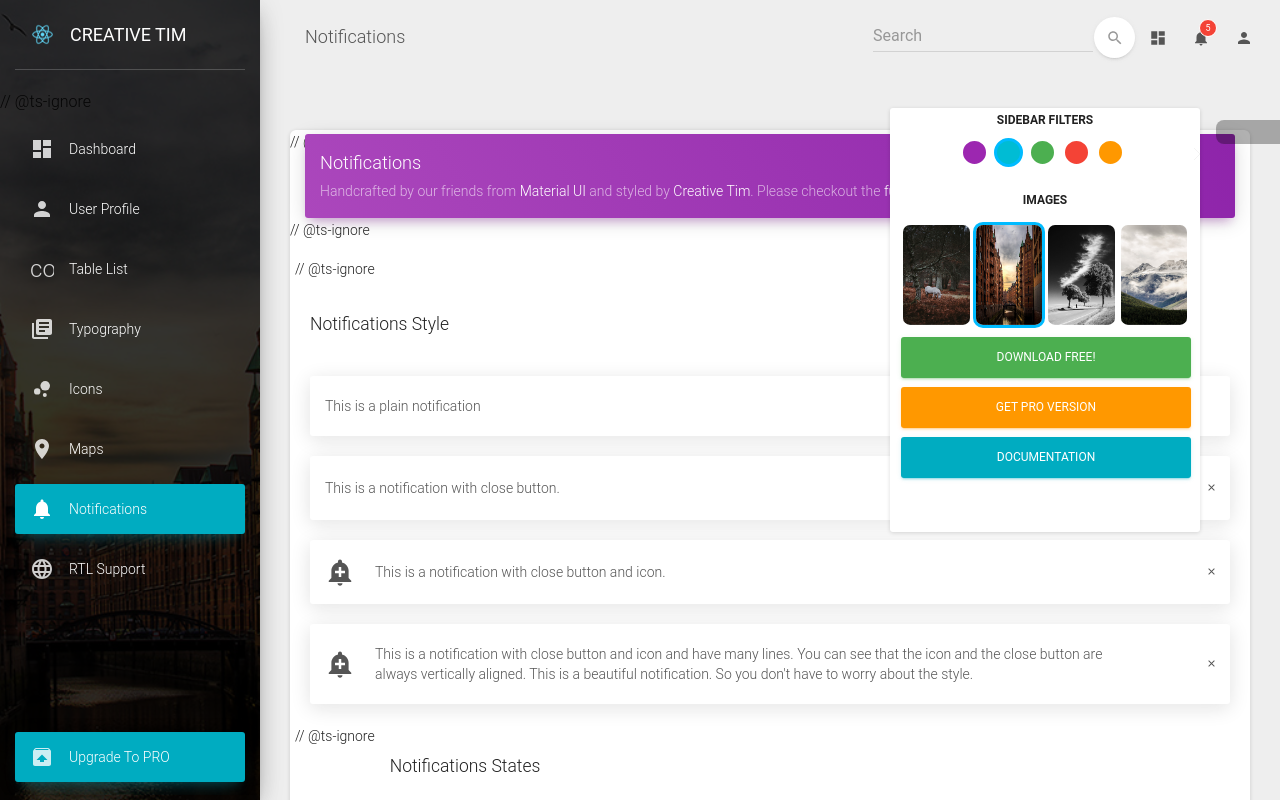
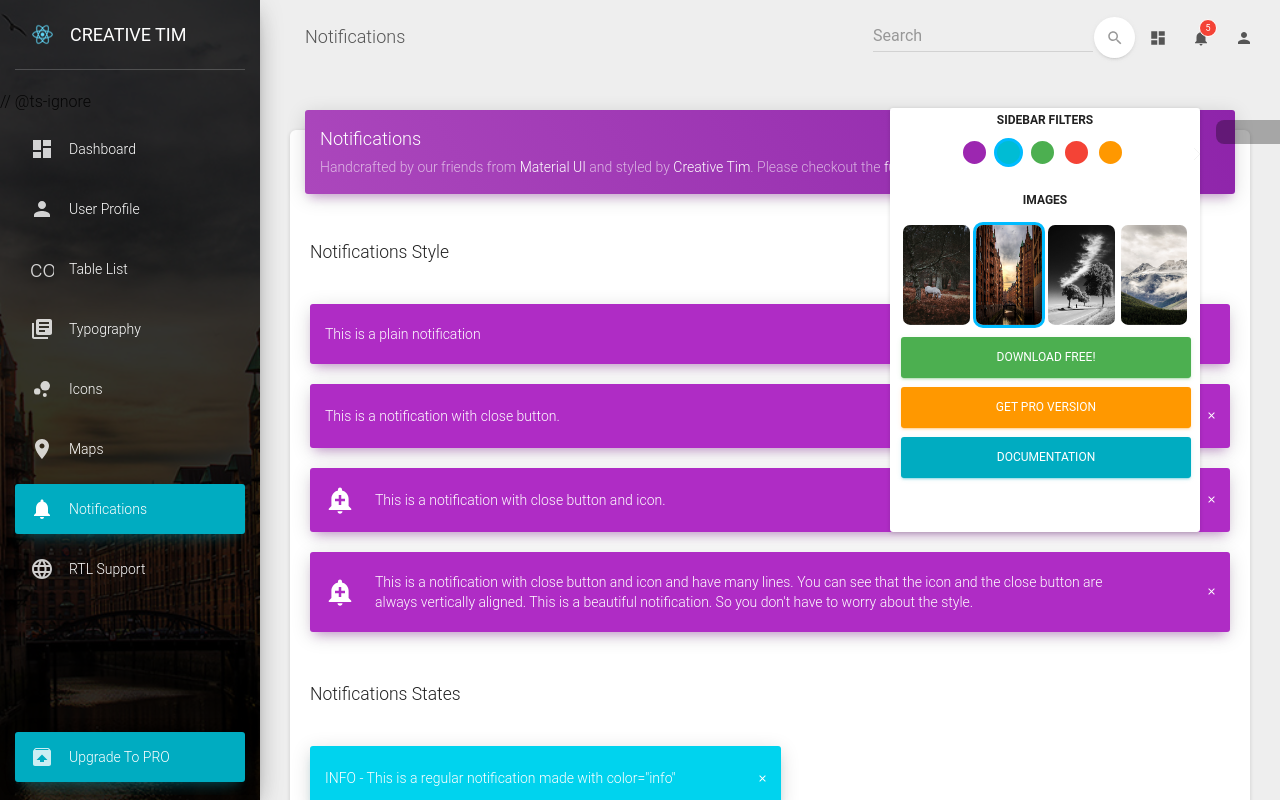
Before and after one commit to Web-Technologies-network/UserInterface, a React (Create React App) app: page /admin/notifications in a window 1280 px wide. Built offline with nearby package versions, Linux system fonts and the light colour scheme; what chartist, react-google-maps would draw is missing.

Commit message:
fix type errors fro Snackbar

```diff
--- a/src/assets/jss/material-dashboard-react/components/snackbarContentStyle.tsx
+++ b/src/assets/jss/material-dashboard-react/components/snackbarContentStyle.tsx
@@ -18,7 +18,7 @@ import {
   hexToRgb,
 } from '../../material-dashboard-react';
 
-const snackbarContentStyle = {
+const snackbarContentStyle: { [key: string]: any } = {
   root: {
     ...defaultFont,
     flexWrap: 'unset',
--- a/src/components/Dashboard/Grid/GridItem.tsx
+++ b/src/components/Dashboard/Grid/GridItem.tsx
@@ -13,6 +13,8 @@ type GridItemProp = {
   xs: GridSize;
   sm: GridSize;
   md: GridSize;
+  lg?: GridSize;
+  style?: any;
 };
 export default function GridItem(props: GridItemProp) {
   const classes = useStyles();
--- a/src/components/Dashboard/Snackbar/Snackbar.tsx
+++ b/src/components/Dashboard/Snackbar/Snackbar.tsx
@@ -9,14 +9,23 @@ import IconButton from '@material-ui/core/IconButton';
 import Close from '@material-ui/icons/Close';
 // core components
 import styles from '../../../assets/jss/material-dashboard-react/components/snackbarContentStyle';
-// @ts-ignore
+import { colors } from '../../../assets/jss/Colors';
+
 const useStyles = makeStyles(styles);
-// @ts-ignore
-export default function Snackbar(props) {
+type SnackbarProps = {
+  message: React.ReactNode;
+  color: colors;
+  close: boolean;
+  icon: any;
+  place: any;
+  open: boolean;
+  rtlActive?: boolean;
+  closeNotification: () => void;
+};
+export default function Snackbar(props: SnackbarProps) {
   const classes = useStyles();
   const { message, color, close, icon, place, open, rtlActive } = props;
-  // @ts-ignore
-  let action = [];
+  let action: {} | null | undefined = [];
   const messageClasses = classNames({
     [classes.iconMessage]: icon !== undefined,
   });
@@ -46,7 +55,6 @@ export default function Snackbar(props) {
           <span className={messageClasses}>{message}</span>
         </div>
       }
-      // @ts-ignore
       action={action}
       ContentProps={{
         classes: {
@@ -58,14 +66,3 @@ export default function Snackbar(props) {
     />
   );
 }
-
-Snackbar.propTypes = {
-  message: PropTypes.node.isRequired,
-  color: PropTypes.oneOf(['info', 'success', 'warning', 'danger', 'primary']),
-  close: PropTypes.bool,
-  icon: PropTypes.object,
-  place: PropTypes.oneOf(['tl', 'tr', 'tc', 'br', 'bl', 'bc']),
-  open: PropTypes.bool,
-  rtlActive: PropTypes.bool,
-  closeNotification: PropTypes.func,
-};
--- a/src/components/Dashboard/Snackbar/SnackbarContent.tsx
+++ b/src/components/Dashboard/Snackbar/SnackbarContent.tsx
@@ -9,14 +9,19 @@ import IconButton from '@material-ui/core/IconButton';
 import Close from '@material-ui/icons/Close';
 // core components
 import styles from '../../../assets/jss/material-dashboard-react/components/snackbarContentStyle';
-// @ts-ignore
+import { colors } from '../../../assets/jss/Colors';
 const useStyles = makeStyles(styles);
-// @ts-ignore
-export default function SnackbarContent(props) {
+type SnackbarContentProps = {
+  message: React.ReactNode;
+  color?: colors;
+  close?: boolean;
+  icon?: any;
+  rtlActive?: boolean;
+};
+export default function SnackbarContent(props: SnackbarContentProps) {
   const classes = useStyles();
-  const { message, color, close, icon, rtlActive } = props;
-  // @ts-ignore
-  let action = [];
+  const { message, color = colors.primary, close, icon, rtlActive } = props;
+  let action: {} | null | undefined = [];
   const messageClasses = classNames({
     [classes.iconMessage]: icon !== undefined,
   });
@@ -40,16 +45,7 @@ export default function SnackbarContent(props) {
         message: classes.message,
         action: classNames({ [classes.actionRTL]: rtlActive }),
       }}
-      // @ts-ignore
       action={action}
     />
   );
 }
-
-SnackbarContent.propTypes = {
-  message: PropTypes.node.isRequired,
-  color: PropTypes.oneOf(['info', 'success', 'warning', 'danger', 'primary']),
-  close: PropTypes.bool,
-  icon: PropTypes.object,
-  rtlActive: PropTypes.bool,
-};
--- a/src/components/Dashboard/views/Notifications/Notifications.tsx
+++ b/src/components/Dashboard/views/Notifications/Notifications.tsx
@@ -1,11 +1,10 @@
 /*eslint-disable*/
-import React from "react";
+import React from 'react';
 // nodejs library to set properties for components
-import PropTypes from "prop-types";
 // @material-ui/core components
-import { makeStyles } from "@material-ui/core/styles";
+import { makeStyles } from '@material-ui/core/styles';
 // @material-ui/icons
-import AddAlert from "@material-ui/icons/AddAlert";
+import AddAlert from '@material-ui/icons/AddAlert';
 // core components
 import GridItem from '../../Grid/GridItem';
 import GridContainer from '../../Grid/GridContainer';
@@ -15,9 +14,17 @@ import Snackbar from '../../Snackbar/Snackbar';
 import { Card } from '../../../common/Card/Card';
 import CardHeader from '../../Card/CardHeader';
 import CardBody from '../../Card/CardBody';
-import { colors } from "../../../../assets/jss/Colors";
+import { colors } from '../../../../assets/jss/Colors';
 
-const styles = {
+enum Places {
+  tl,
+  tc,
+  tr,
+  bl,
+  bc,
+  br,
+}
+const styles: { [key: string]: any} = {
   cardCategoryWhite: {
     "&,& a,& a:hover,& a:focus": {
       color: "rgba(255,255,255,.62)",
@@ -46,7 +53,6 @@ const styles = {
     }
   }
 };
-// @ts-ignore
 const useStyles = makeStyles(styles);
 
 export default function Notifications() {
@@ -61,17 +67,15 @@ export default function Notifications() {
     // Specify how to clean up after this effect:
     return function cleanup() {
       // to stop the warning of calling setState of unmounted component
-      // @ts-ignore
-      var id = window.setTimeout(null, 0);
+      var id = window.setTimeout(()=> {}, 0);
       while (id--) {
         window.clearTimeout(id);
       }
     };
   });
-  // @ts-ignore
-  const showNotification = place => {
+  const showNotification = (place: Places) => {
     switch (place) {
-      case "tl":
+      case Places.tl:
         if (!tl) {
           setTL(true);
           setTimeout(function() {
@@ -79,7 +83,7 @@ export default function Notifications() {
           }, 6000);
         }
         break;
-      case "tc":
+      case Places.tc:
         if (!tc) {
           setTC(true);
           setTimeout(function() {
@@ -87,7 +91,7 @@ export default function Notifications() {
           }, 6000);
         }
         break;
-      case "tr":
+      case Places.tr:
         if (!tr) {
           setTR(true);
           setTimeout(function() {
@@ -95,7 +99,7 @@ export default function Notifications() {
           }, 6000);
         }
         break;
-      case "bl":
+      case Places.bl:
         if (!bl) {
           setBL(true);
           setTimeout(function() {
@@ -103,7 +107,7 @@ export default function Notifications() {
           }, 6000);
         }
         break;
-      case "bc":
+      case Places.bc:
         if (!bc) {
           setBC(true);
           setTimeout(function() {
@@ -111,7 +115,7 @@ export default function Notifications() {
           }, 6000);
         }
         break;
-      case "br":
+      case Places.br:
         if (!br) {
           setBR(true);
           setTimeout(function() {
@@ -124,9 +128,7 @@ export default function Notifications() {
     }
   };
   return (
-   // @ts-ignore
     <Card>
-      // @ts-ignore
       <CardHeader color={colors.primary}>
         <h4 className={classes.cardTitleWhite}>Notifications</h4>
         <p className={classes.cardCategoryWhite}>
@@ -151,10 +153,8 @@ export default function Notifications() {
           .
         </p>
       </CardHeader>
-      // @ts-ignore
       <CardBody>
         <GridContainer>
-          // @ts-ignore
           <GridItem xs={12} sm={12} md={6}>
             <h5>Notifications Style</h5>
             <br />
@@ -176,7 +176,6 @@ export default function Notifications() {
               icon={AddAlert}
             />
           </GridItem>
-          // @ts-ignore
           <GridItem xs={12} sm={12} md={6}>
             <h5>Notifications States</h5>
             <br />
@@ -185,43 +184,41 @@ export default function Notifications() {
                 'INFO - This is a regular notification made with color="info"'
               }
               close
-              color="info"
+              color={colors.info}
             />
             <SnackbarContent
               message={
                 'SUCCESS - This is a regular notification made with color="success"'
               }
               close
-              color="success"
+              color={colors.success}
             />
             <SnackbarContent
               message={
                 'WARNING - This is a regular notification made with color="warning"'
               }
               close
-              color="warning"
+              color={colors.warning}
             />
             <SnackbarContent
               message={
                 'DANGER - This is a regular notification made with color="danger"'
               }
               close
-              color="danger"
+              color={colors.danger}
             />
             <SnackbarContent
               message={
                 'PRIMARY - This is a regular notification made with color="primary"'
               }
               close
-              color="primary"
+              color={colors.primary}
             />
           </GridItem>
         </GridContainer>
         <br />
         <br />
-        // @ts-ignore
         <GridContainer justify="center">
-          // @ts-ignore
           <GridItem xs={12} sm={12} md={6} style={{ textAlign: "center" }}>
             <h5>
               Notifications Places
@@ -230,24 +227,20 @@ export default function Notifications() {
             </h5>
           </GridItem>
         </GridContainer>
-        // @ts-ignore
         <GridContainer justify="center">
-          // @ts-ignore
           <GridItem xs={12} sm={12} md={10} lg={8}>
             <GridContainer>
-              // @ts-ignore
               <GridItem xs={12} sm={12} md={4}>
-                // @ts-ignore
                 <Button
                   fullWidth
                   color={colors.primary}
-                  onClick={() => showNotification("tl")}
+                  onClick={() => showNotification(Places.tl)}
                 >
                   Top Left
                 </Button>
                 <Snackbar
                   place="tl"
-                  color="info"
+                  color={colors.info}
                   icon={AddAlert}
                   message="Welcome to MATERIAL DASHBOARD React - a beautiful freebie for every web developer."
                   open={tl}
@@ -255,19 +248,17 @@ export default function Notifications() {
                   close
                 />
               </GridItem>
-              // @ts-ignore
               <GridItem xs={12} sm={12} md={4}>
-                // @ts-ignore
                 <Button
                   fullWidth
                   color={colors.primary}
-                  onClick={() => showNotification("tc")}
+                  onClick={() => showNotification(Places.tc)}
                 >
                   Top Center
                 </Button>
                 <Snackbar
                   place="tc"
-                  color="info"
+                  color={colors.info}
                   icon={AddAlert}
                   message="Welcome to MATERIAL DASHBOARD React - a beautiful freebie for every web developer."
                   open={tc}
@@ -275,19 +266,17 @@ export default function Notifications() {
                   close
                 />
               </GridItem>
-              // @ts-ignore
               <GridItem xs={12} sm={12} md={4}>
-                // @ts-ignore
                 <Button
                   fullWidth
                   color={colors.primary}
-                  onClick={() => showNotification("tr")}
+                  onClick={() => showNotification(Places.tr)}
                 >
                   Top Right
                 </Button>
                 <Snackbar
                   place="tr"
-                  color="info"
+                  color={colors.info}
                   icon={AddAlert}
                   message="Welcome to MATERIAL DASHBOARD React - a beautiful freebie for every web developer."
                   open={tr}
@@ -298,24 +287,20 @@ export default function Notifications() {
             </GridContainer>
           </GridItem>
         </GridContainer>
-        // @ts-ignore
         <GridContainer justify={"center"}>
-          // @ts-ignore
           <GridItem xs={12} sm={12} md={10} lg={8}>
             <GridContainer>
-              // @ts-ignore
               <GridItem xs={12} sm={12} md={4}>
-                // @ts-ignore
                 <Button
                   fullWidth
                   color={colors.primary}
-                  onClick={() => showNotification("bl")}
+                  onClick={() => showNotification(Places.bl)}
                 >
                   Bottom Left
                 </Button>
                 <Snackbar
                   place="bl"
-                  color="info"
+                  color={colors.info}
                   icon={AddAlert}
                   message="Welcome to MATERIAL DASHBOARD React - a beautiful freebie for every web developer."
                   open={bl}
@@ -323,19 +308,17 @@ export default function Notifications() {
                   close
                 />
               </GridItem>
-              // @ts-ignore
               <GridItem xs={12} sm={12} md={4}>
-                // @ts-ignore
                 <Button
                   fullWidth
                   color={colors.primary}
-                  onClick={() => showNotification("bc")}
+                  onClick={() => showNotification(Places.bc)}
                 >
                   Bottom Center
                 </Button>
                 <Snackbar
                   place="bc"
-                  color="info"
+                  color={colors.info}
                   icon={AddAlert}
                   message="Welcome to MATERIAL DASHBOARD React - a beautiful freebie for every web developer."
                   open={bc}
@@ -343,19 +326,17 @@ export default function Notifications() {
                   close
                 />
               </GridItem>
-              // @ts-ignore
               <GridItem xs={12} sm={12} md={4}>
-                // @ts-ignore
                 <Button
                   fullWidth
                   color={colors.primary}
-                  onClick={() => showNotification("br")}
+                  onClick={() => showNotification(Places.br)}
                 >
                   Bottom Right
                 </Button>
                 <Snackbar
                   place="br"
-                  color="info"
+                  color={colors.info}
                   icon={AddAlert}
                   message="Welcome to MATERIAL DASHBOARD React - a beautiful freebie for every web developer."
                   open={br}
--- a/src/components/Dashboard/views/RTLPage/RTLPage.tsx
+++ b/src/components/Dashboard/views/RTLPage/RTLPage.tsx
@@ -1,22 +1,22 @@
 /*eslint-disable*/
-import React from "react";
+import React from 'react';
 // react plugin for creating charts
-import ChartistGraph from "react-chartist";
+import ChartistGraph from 'react-chartist';
 // @material-ui/core
-import { makeStyles } from "@material-ui/core/styles";
-import Icon from "@material-ui/core/Icon";
+import { makeStyles } from '@material-ui/core/styles';
+import Icon from '@material-ui/core/Icon';
 // @material-ui/icons
-import Store from "@material-ui/icons/Store";
-import Warning from "@material-ui/icons/Warning";
-import DateRange from "@material-ui/icons/DateRange";
-import LocalOffer from "@material-ui/icons/LocalOffer";
-import Update from "@material-ui/icons/Update";
-import ArrowUpward from "@material-ui/icons/ArrowUpward";
-import AccessTime from "@material-ui/icons/AccessTime";
-import Accessibility from "@material-ui/icons/Accessibility";
-import BugReport from "@material-ui/icons/BugReport";
-import Code from "@material-ui/icons/Code";
-import Cloud from "@material-ui/icons/Cloud";
+import Store from '@material-ui/icons/Store';
+import Warning from '@material-ui/icons/Warning';
+import DateRange from '@material-ui/icons/DateRange';
+import LocalOffer from '@material-ui/icons/LocalOffer';
+import Update from '@material-ui/icons/Update';
+import ArrowUpward from '@material-ui/icons/ArrowUpward';
+import AccessTime from '@material-ui/icons/AccessTime';
+import Accessibility from '@material-ui/icons/Accessibility';
+import BugReport from '@material-ui/icons/BugReport';
+import Code from '@material-ui/icons/Code';
+import Cloud from '@material-ui/icons/Cloud';
 // core components
 import Button from '../../CustomButtons/Button';
 import GridItem from '../../Grid/GridItem';
@@ -31,18 +31,14 @@ import { CardAvatar } from '../../Card/CardAvatar';
 import CardIcon from '../../Card/CardIcon';
 import CardBody from '../../Card/CardBody';
 import CardFooter from '../../Card/CardFooter';
-import SnackbarContent from "../../Snackbar/SnackbarContent";
+import SnackbarContent from '../../Snackbar/SnackbarContent';
 
-import {
-  dailySalesChart,
-  emailsSubscriptionChart,
-  completedTasksChart
-} from '../../variables/charts';
+import { completedTasksChart, dailySalesChart, emailsSubscriptionChart } from '../../variables/charts';
 
 import styles from '../../../../assets/jss/material-dashboard-react/views/rtlStyle';
 
 import avatar from '.././.././../../assets/img/faces/marc.jpg';
-import { colors } from "../../../../assets/jss/Colors";
+import { colors } from '../../../../assets/jss/Colors';
 
 let bugs = [
   "طراح گرافیک از این متن به عنوان عنصری از ترکیب بندی برای پر کردن؟",
@@ -171,7 +167,6 @@ export default function RTLPage() {
             </CardFooter>
           </Card>
         </GridItem>
-        // @ts-ignore
         <GridItem xs={12} sm={12} md={4}>
           <Card chart>
             <CardHeader color={colors.warning}>
@@ -274,7 +269,6 @@ export default function RTLPage() {
                 کارکنان جدید از ۱۵ آبان ۱۳۹۶
               </p>
             </CardHeader>
-            // @ts-ignore
             <CardBody>
               <Table
                 tableHeaderColor={colors.warning}
@@ -321,7 +315,6 @@ export default function RTLPage() {
                 .
               </p>
             </CardHeader>
-            // @ts-ignore
             <CardBody>
               <SnackbarContent
                 message={
@@ -329,7 +322,7 @@ export default function RTLPage() {
                 }
                 close
                 rtlActive
-                color="warning"
+                color={colors.warning}
               />
               <SnackbarContent
                 message={
@@ -337,22 +330,19 @@ export default function RTLPage() {
                 }
                 close
                 rtlActive
-                color="primary"
+                color={colors.primary}
               />
               <SnackbarContent
                 message={"این یک اعلان با دکمه بستن و آیکن است"}
                 close
                 rtlActive
-                color="info"
+                color={colors.info}
               />
             </CardBody>
           </Card>
         </GridItem>
-        // @ts-ignore
         <GridItem xs={12} sm={12} md={6}>
-          // @ts-ignore
           <Card profile>
-            // @ts-ignore
             <CardAvatar profile>
               <a href="#pablo" onClick={e => e.preventDefault()}>
                 <img src={avatar} alt="..." />
```
